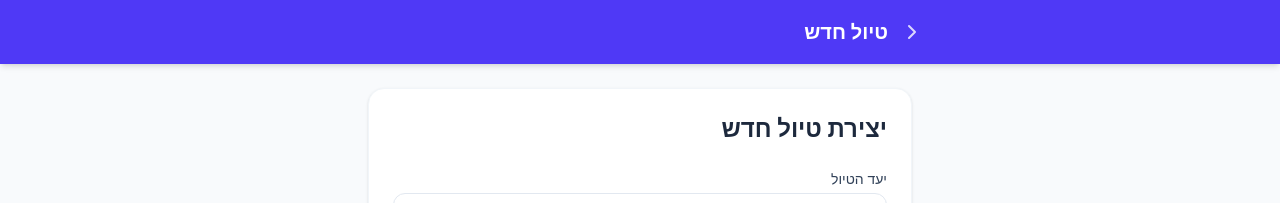
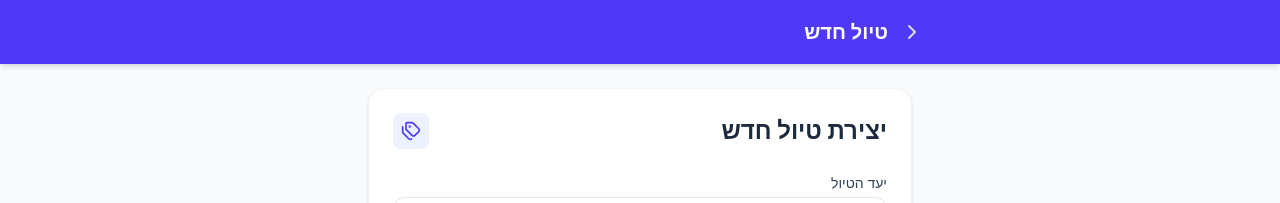
Before and after one commit to mlafefon/split-trip, a React (Vite) app: page / in a window 1280 px wide. Both pictures are taken after a click on the button "+ טיול חדש". Shown: the top 203 px of the page. Built offline with nearby package versions, Linux system fonts and the light colour scheme; no server answers.

Commit message:
1.0.52 איקון קטגוריות

```diff
--- a/metadata.json
+++ b/metadata.json
@@ -2,5 +2,5 @@
   "name": "ניהול תקציב טיולים",
   "description": "אפליקציה לניהול תקציב והוצאות בטיולים משותפים לחו\"ל",
   "requestFramePermissions": [],
-  "version":"1.0.47"
+  "version":"1.0.52"
 }
--- a/src/components/TripForm.tsx
+++ b/src/components/TripForm.tsx
@@ -1,9 +1,10 @@
 import React, { useState, useEffect } from 'react';
-import { Trip, Participant } from '../types';
+import { Trip, Participant, Category } from '../types';
 import { CURRENCIES } from '../utils/currency';
 import { DEFAULT_CATEGORIES } from '../utils/categories';
-import { X, Plus, ChevronDown, Pencil, Check } from 'lucide-react';
+import { X, Plus, ChevronDown, Pencil, Check, Tags } from 'lucide-react';
 import { CurrencySelect } from './CurrencySelect';
+import { CategoryEditor } from './CategoryEditor';
 
 type Props = {
   initialTrip?: Trip;
@@ -18,10 +19,14 @@ export const TripForm = ({ initialTrip, onSave, onCancel }: Props) => {
   const [participants, setParticipants] = useState<Participant[]>(
     initialTrip?.participants || []
   );
+  const [categories, setCategories] = useState<Category[]>(
+    initialTrip?.categories || DEFAULT_CATEGORIES
+  );
   const [notes, setNotes] = useState(initialTrip?.notes || '');
   const [newParticipantName, setNewParticipantName] = useState('');
   const [editingParticipantId, setEditingParticipantId] = useState<string | null>(null);
   const [editingName, setEditingName] = useState('');
+  const [showCategoryManager, setShowCategoryManager] = useState(false);
 
   // If initialTrip changes (e.g. when switching trips), update state
   useEffect(() => {
@@ -30,6 +35,7 @@ export const TripForm = ({ initialTrip, onSave, onCancel }: Props) => {
       setBaseCurrency(initialTrip.baseCurrency);
       setTripCurrency(initialTrip.tripCurrency);
       setParticipants(initialTrip.participants);
+      setCategories(initialTrip.categories);
       setNotes(initialTrip.notes || '');
     }
   }, [initialTrip]);
@@ -88,7 +94,7 @@ export const TripForm = ({ initialTrip, onSave, onCancel }: Props) => {
       tripCurrency,
       participants,
       expenses: initialTrip?.expenses || [],
-      categories: initialTrip?.categories || DEFAULT_CATEGORIES,
+      categories: categories,
       createdAt: initialTrip?.createdAt || new Date().toISOString(),
       notes: notes.trim()
     };
@@ -96,11 +102,34 @@ export const TripForm = ({ initialTrip, onSave, onCancel }: Props) => {
     onSave(tripData);
   };
 
+  if (showCategoryManager) {
+    return (
+      <CategoryEditor
+        categories={categories}
+        onSave={(newCategories) => {
+          setCategories(newCategories);
+          setShowCategoryManager(false);
+        }}
+        onClose={() => setShowCategoryManager(false)}
+      />
+    );
+  }
+
   return (
     <div className="bg-white p-6 rounded-2xl shadow-sm border border-slate-100">
-      <h2 className="text-2xl font-bold text-slate-800 mb-6">
-        {initialTrip ? 'עריכת טיול' : 'יצירת טיול חדש'}
-      </h2>
+      <div className="flex justify-between items-center mb-6">
+        <h2 className="text-2xl font-bold text-slate-800">
+          {initialTrip ? 'עריכת טיול' : 'יצירת טיול חדש'}
+        </h2>
+        <button
+          type="button"
+          onClick={() => setShowCategoryManager(true)}
+          className="flex items-center text-indigo-600 bg-indigo-50 p-2 rounded-lg hover:bg-indigo-100 transition-colors"
+          title="ניהול קטגוריות"
+        >
+          <Tags className="w-5 h-5" />
+        </button>
+      </div>
 
       <form onSubmit={handleSubmit} className="space-y-5">
         <div>
--- a/src/components/TripView.tsx
+++ b/src/components/TripView.tsx
@@ -262,6 +262,7 @@ export const TripView = ({ trip, updateTrip, setBackHandler, isReadOnly = false
       {/* Summary Card */}
       <div className="bg-gradient-to-br from-indigo-600 to-violet-600 rounded-3xl p-6 text-white shadow-lg relative">
         {!isReadOnly && (
+          <>
             <button
               onClick={() => setIsEditing(true)}
               className="absolute top-4 left-4 p-2 bg-white/10 hover:bg-white/20 rounded-full transition-colors"
@@ -269,6 +270,7 @@ export const TripView = ({ trip, updateTrip, setBackHandler, isReadOnly = false
             >
               <Pencil className="w-4 h-4 text-white" />
             </button>
+          </>
         )}
 
         <div className="text-indigo-100 text-sm mb-1">סה"כ הוצאות בטיול</div>
```
Lines whose indentation alone changed are shown as unchanged.
